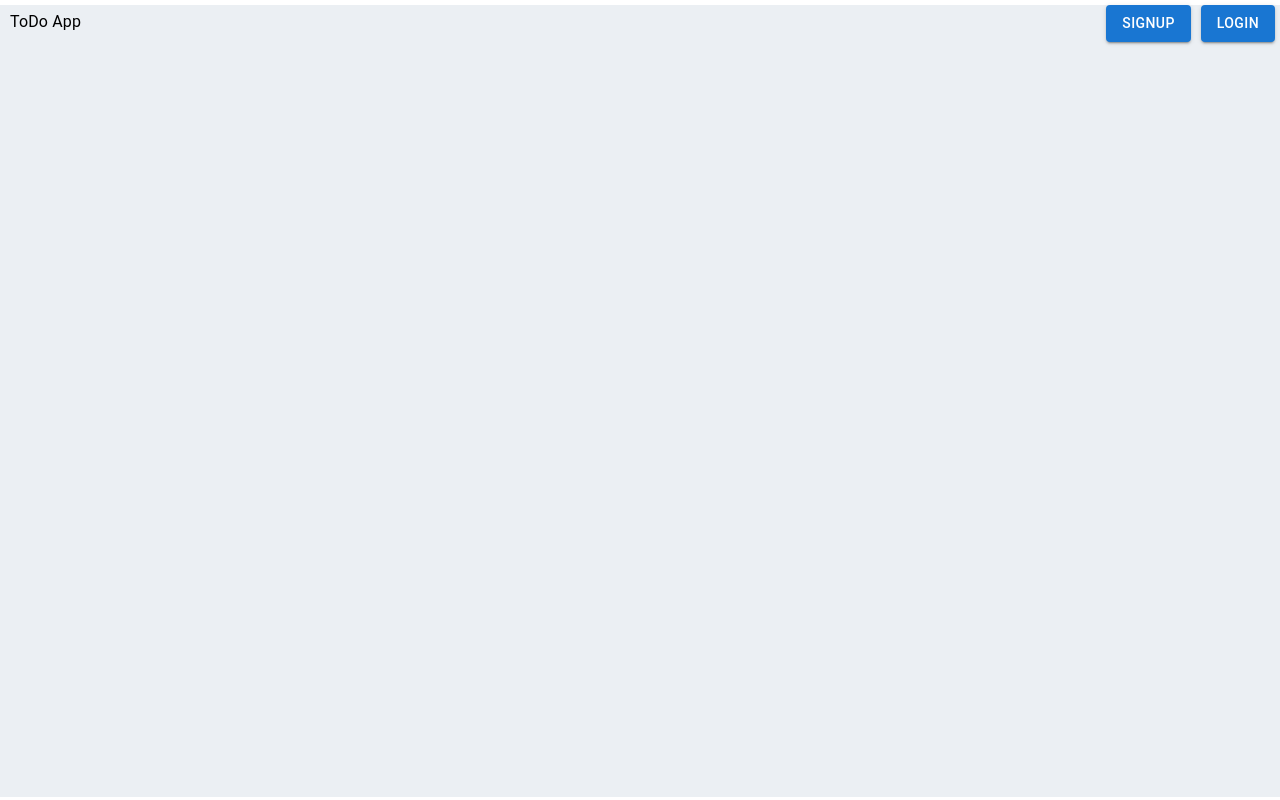
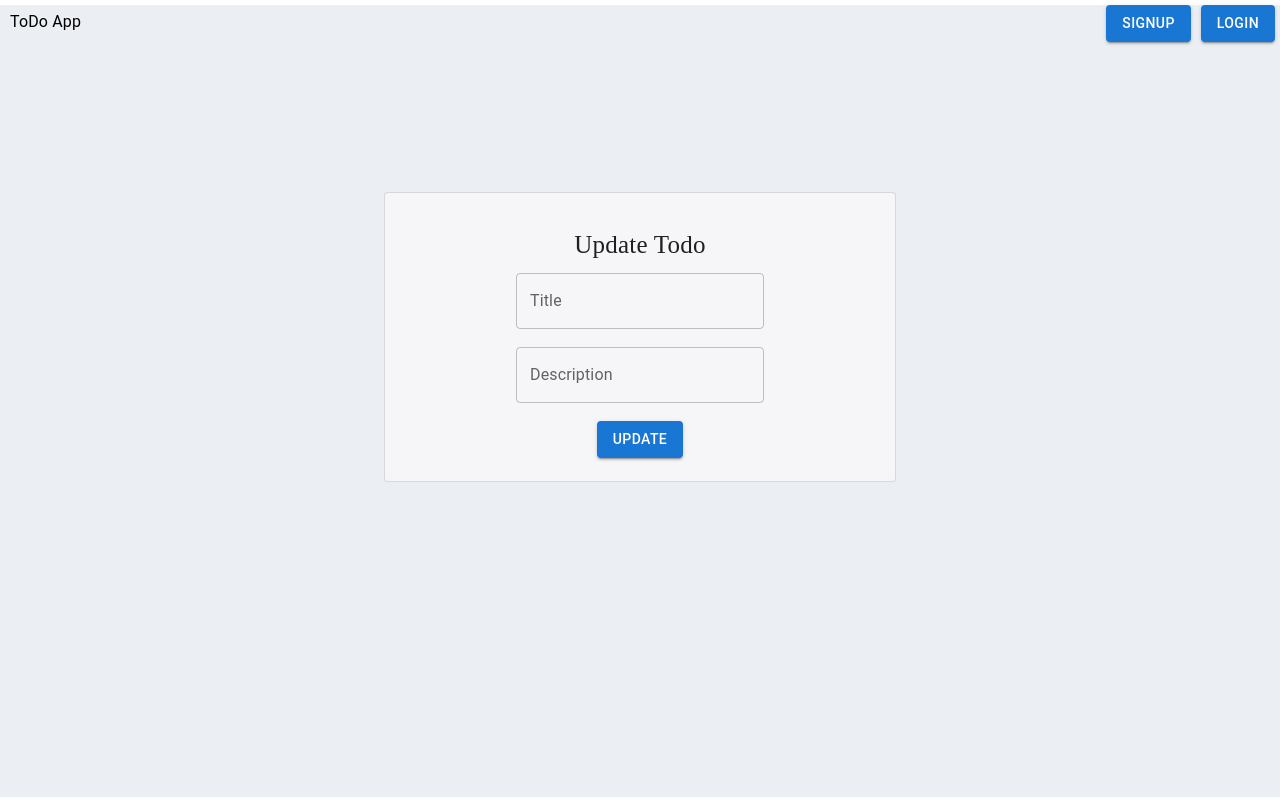
Before and after one commit to Dhanush295/TypeScript_Todo-App, a React (Vite) app in the folder frontend/: page /update in a window 1280 px wide. Built offline with nearby package versions, Linux system fonts and the light colour scheme.

Commit message:
updated the udate.jsx file

```diff
--- a/frontend/components/Update.jsx
+++ b/frontend/components/Update.jsx
@@ -1,8 +1,24 @@
-
+import Card from '@mui/material/Card';
+import { Typography } from '@mui/material';
+import TextField from '@mui/material/TextField';
+import Button from '@mui/material/Button';
 
 
 function Update(){
 
+    return <div>
+    <center>
+        <Card variant="outlined" style={{width:500, padding:5, margin:150, backgroundColor:"#f6f5f7"}}><br/>
+        <Typography style={{fontSize: 25, padding:10, fontFamily:"Copperplate"}}>
+            Update Todo
+        </Typography>
+        <TextField id="outlined-basic" label="Title" variant="outlined" /><br/><br/>
+        <TextField id="outlined-basic" label="Description" variant="outlined" /><br/><br/>
+        <Button variant="contained">update</Button><br/><br/>
+        </Card>
+    </center>
+</div>
+
 }
 
 export default Update;
```
